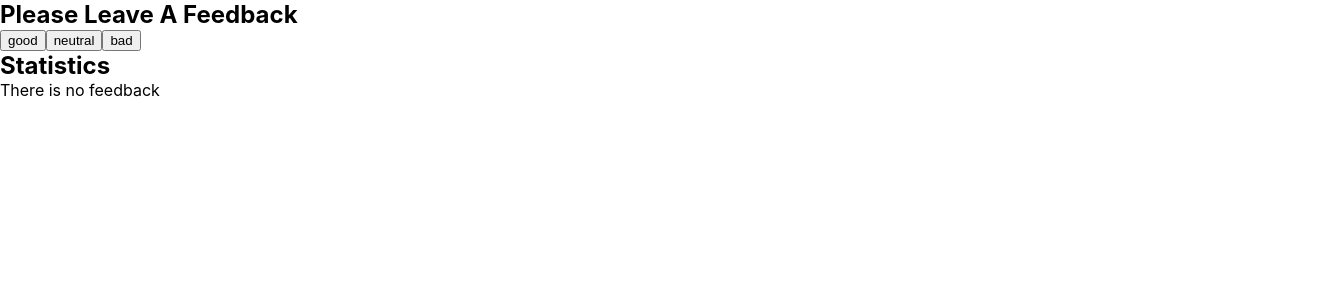
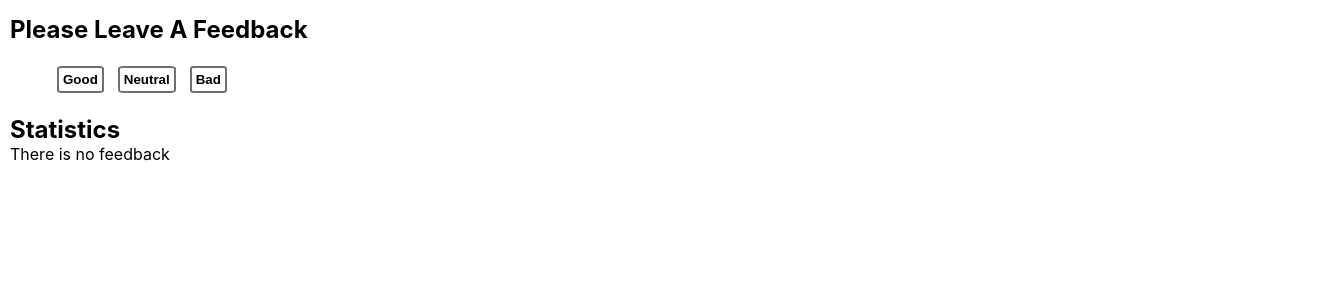
Before and after one commit to valeeriiiee/goit-react-hw-02-feedback, a React (Create React App) app: page / in a window 1280 px wide. Shown: the top 300 px of the page, 1320 px wide, since content can reach past the window. Built offline with nearby package versions, Linux system fonts and the light colour scheme.

Commit message:
edited css module files

```diff
--- a/src/components/FeedbackOptions/FeedbackOptions.jsx
+++ b/src/components/FeedbackOptions/FeedbackOptions.jsx
@@ -1,10 +1,15 @@
 import PropTypes from 'prop-types';
+import css from './FeedbackOptions.module.css';
 
 export const FeedbackOptions = ({ options, onLeaveFeedback }) => {
   return (
-    <div>
+    <div className={css.options}>
       {options.map(option => (
-        <button key={option} onClick={() => onLeaveFeedback(option)}>
+        <button
+          className={css.optionButton}
+          key={option}
+          onClick={() => onLeaveFeedback(option)}
+        >
           {option}
         </button>
       ))}
--- a/src/components/FeedbackOptions/FeedbackOptions.module.css
+++ b/src/components/FeedbackOptions/FeedbackOptions.module.css
@@ -0,0 +1,19 @@
+.options {
+  display: flex;
+  flex-direction: row;
+  margin-top: 15px;
+  margin-left: 40px;
+  width: 100%;
+}
+
+.optionButton {
+  text-transform: capitalize;
+  padding: 4px;
+  gap: 10px;
+  background-color: white;
+  border: 2px solid rgb(111, 111, 111);
+  border-radius: 10%;
+  color: black;
+  margin: 7px;
+  font-weight: 600;
+}
--- a/src/components/Section/Section.jsx
+++ b/src/components/Section/Section.jsx
@@ -1,8 +1,9 @@
 import PropTypes from 'prop-types';
+import css from './Section.module.css';
 
 export const Section = ({ title, children }) => {
   return (
-    <section>
+    <section className={css.section}>
       <h2>{title}</h2>
       {children}
     </section>
--- a/src/components/Section/Section.module.css
+++ b/src/components/Section/Section.module.css
@@ -0,0 +1,4 @@
+.section {
+  margin-top: 15px;
+  margin-left: 10px;
+}
--- a/src/components/Statistics/Statistics.jsx
+++ b/src/components/Statistics/Statistics.jsx
@@ -1,4 +1,5 @@
 import PropTypes from 'prop-types';
+import css from './Statistics.module.css';
 
 export const Statistics = ({
   good,
@@ -8,21 +9,22 @@ export const Statistics = ({
   positivePercentage,
 }) => {
   return (
-    <div>
-      <p>
-        Good: <span>{good}</span>
+    <div className={css.statistics}>
+      <p className={css.optionLabel}>
+        Good: <span className={css.optionValue}>{good}</span>
       </p>
-      <p>
-        Neutral: <span>{neutral}</span>
+      <p className={css.optionLabel}>
+        Neutral: <span className={css.optionValue}>{neutral}</span>
       </p>
-      <p>
-        Bad: <span>{bad}</span>
+      <p className={css.optionLabel}>
+        Bad: <span className={css.optionValue}>{bad}</span>
       </p>
-      <p>
-        Total: <span>{total}</span>
+      <p className={css.optionLabel}>
+        Total: <span className={css.optionValue}>{total}</span>
       </p>
-      <p>
-        Positive feedback: <span>{positivePercentage}%</span>
+      <p className={css.optionLabel}>
+        Positive feedback:{' '}
+        <span className={css.optionValue}>{positivePercentage}%</span>
       </p>
     </div>
   );
--- a/src/components/Statistics/Statistics.module.css
+++ b/src/components/Statistics/Statistics.module.css
@@ -0,0 +1,8 @@
+.statistics {
+  margin-top: 10px;
+}
+
+.optionLabel {
+  font-size: 18px;
+  padding-top: 5px;
+}
```
Also changed, not shown: src/components/Notification/Notification.module.css (deleted).
